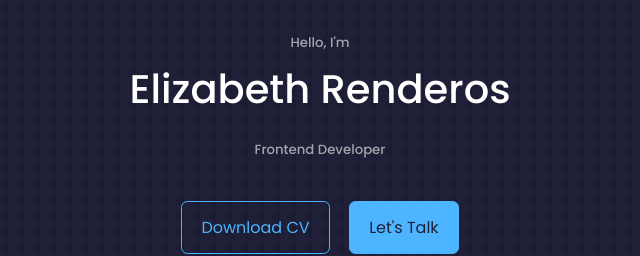
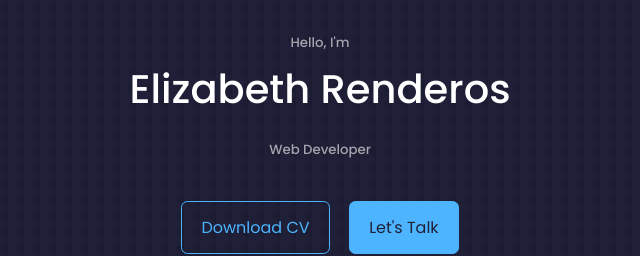
Before and after one commit to EliRen7/portfolio, a React (Create React App) app: page / in a window 1280 px wide. Shown: the top 256 px of the page, without its empty margins (320-960 px from the left). Built offline with nearby package versions, Linux system fonts and the light colour scheme.

Commit message:
updated header

```diff
--- a/src/components/header/header.jsx
+++ b/src/components/header/header.jsx
@@ -11,7 +11,7 @@
       <div className="container header__container">
         <h5>Hello, I'm</h5>
         <h1>Elizabeth Renderos</h1>
-        <h5 className="text-light">Frontend Developer</h5>
+        <h5 className="text-light">Web Developer</h5>
         <CTA />
         <HeaderSocial />
 
```
